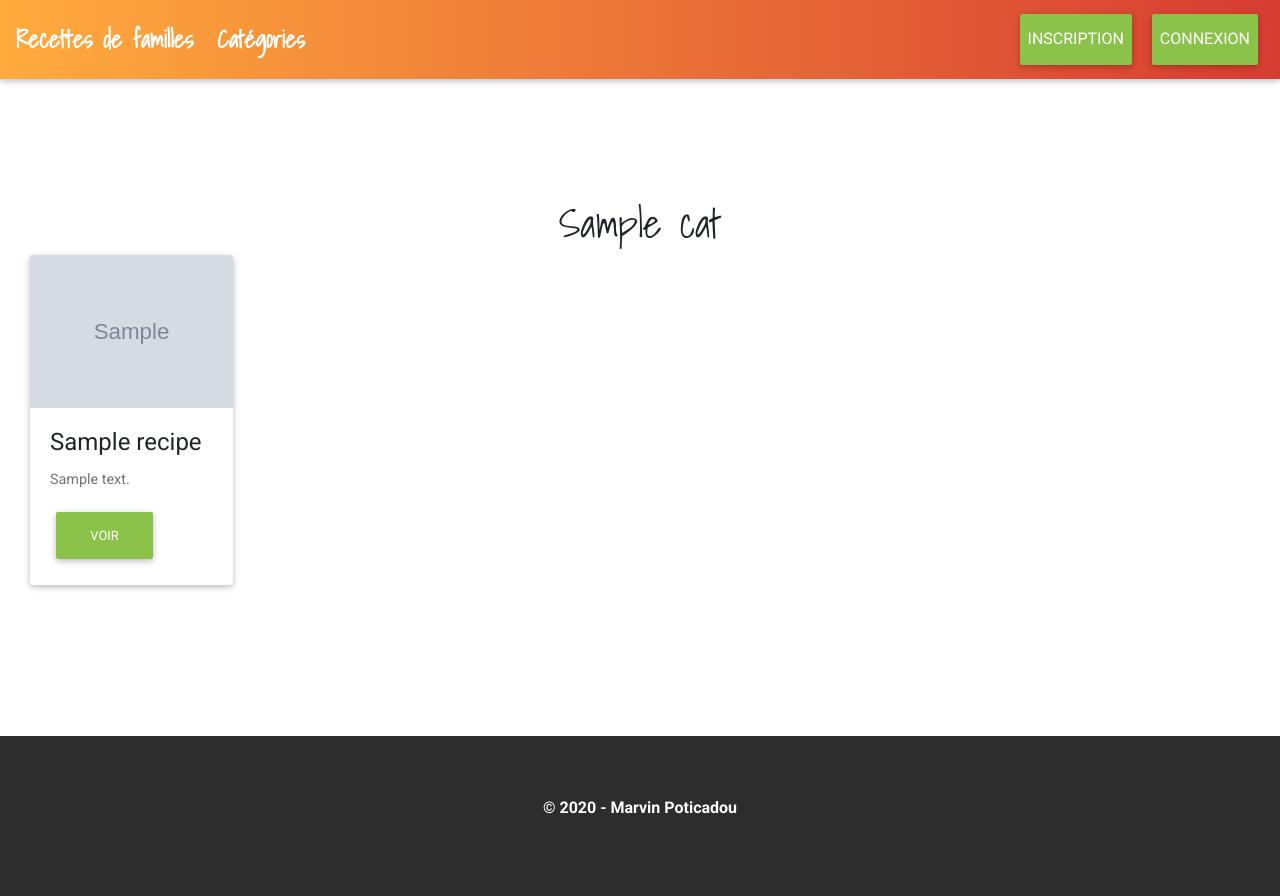
After one commit to MarvinPoticadou/FamilyRecipes, a Symfony app: template templates/recipe/list.html.twig in a window 1280 px wide. The commit adds this page. Run offline with Twig, Linux system fonts and the light colour scheme; the template is opened without the code that fills it: most values are stand-ins (such as "Sample title", 1, 10 or a date in 2020); grey boxes marked "Sample" are stand-in pictures; some libraries are stand-ins or nearby versions.

Commit message:
Menu categories

```diff
--- a/templates/base.html.twig
+++ b/templates/base.html.twig
@@ -28,10 +28,10 @@
                     Catégories
                 </a>
                 <div class="dropdown-menu" aria-labelledby="navbarDropdown">
-                    <a class="dropdown-item" href="#">Entrées</a>
-                    <a class="dropdown-item" href="#">Plats</a>
-                    <a class="dropdown-item" href="#">Desserts</a>
-                    <a class="dropdown-item" href="#">Boissons</a>
+                    <a class="dropdown-item" href="{{ path('recipe.category', {cat_id: 0}) }}">Entrées</a>
+                    <a class="dropdown-item" href="{{ path('recipe.category', {cat_id: 1}) }}">Plats</a>
+                    <a class="dropdown-item" href="{{ path('recipe.category', {cat_id: 2}) }}">Desserts</a>
+                    <a class="dropdown-item" href="{{ path('recipe.category', {cat_id: 3}) }}">Boissons</a>
                 </div>
             </li>
             {% if app.user %}
@@ -52,7 +52,6 @@
                     <a class="nav-link d-flex flex-row" href="#" id="navbarDropdown" role="button" data-toggle="dropdown" aria-haspopup="true" aria-expanded="false"><img style="border-radius: 25px;" alt="avatar" width="50px" height="50px" src="/images/user/{{ app.user.filename }}"> <span class="nav-username pt-1 ml-2">{{ app.user.username }}</span></a>
                     <div class="dropdown-menu" aria-labelledby="navbarDropdown">
                         <a class="dropdown-item" href="{{ path('user.account', {user_id: app.user.id}) }}">Mon compte</a>
-                        <a class="dropdown-item" href="#">Mes recettes</a>
                         <a class="dropdown-item" href="{{ path('app_logout') }}">Déconnexion</a>
                     </div>
                 </li>
--- /dev/null
+++ b/templates/recipe/list.html.twig
@@ -0,0 +1,24 @@
+{% extends 'base.html.twig' %}
+
+{% block title cat %}
+
+{% block body %}
+
+    <div class="container-fluid d-flex flex-column justify-content-center align-items-center mt-5">
+        <h1 class="mt-5">{{ cat }}</h1>
+        <div class="row flex-wrap col-md-12">
+            {% for recipe in recipes %}
+                <div class="card col-md-2 p-0">
+                    <img class="card-img-top" src="/images/recipe/{{ recipe.filename }}" alt="Card image cap">
+                    <div class="card-body">
+                        <h4 class="card-title"><a>{{ recipe.title }}</a></h4>
+                        <p class="card-text">{{ recipe.description }}</p>
+                        <a href="{{ path('recipe.show', {id: recipe.id, slug: recipe.slug}) }}" class="btn btn-light-green">Voir</a>
+                    </div>
+                </div>
+            {% endfor %}
+        </div>
+
+    </div>
+
+{% endblock %}
```
Also changed, not shown: src/Controller/RecipeController.php (+15 -0 lines).
